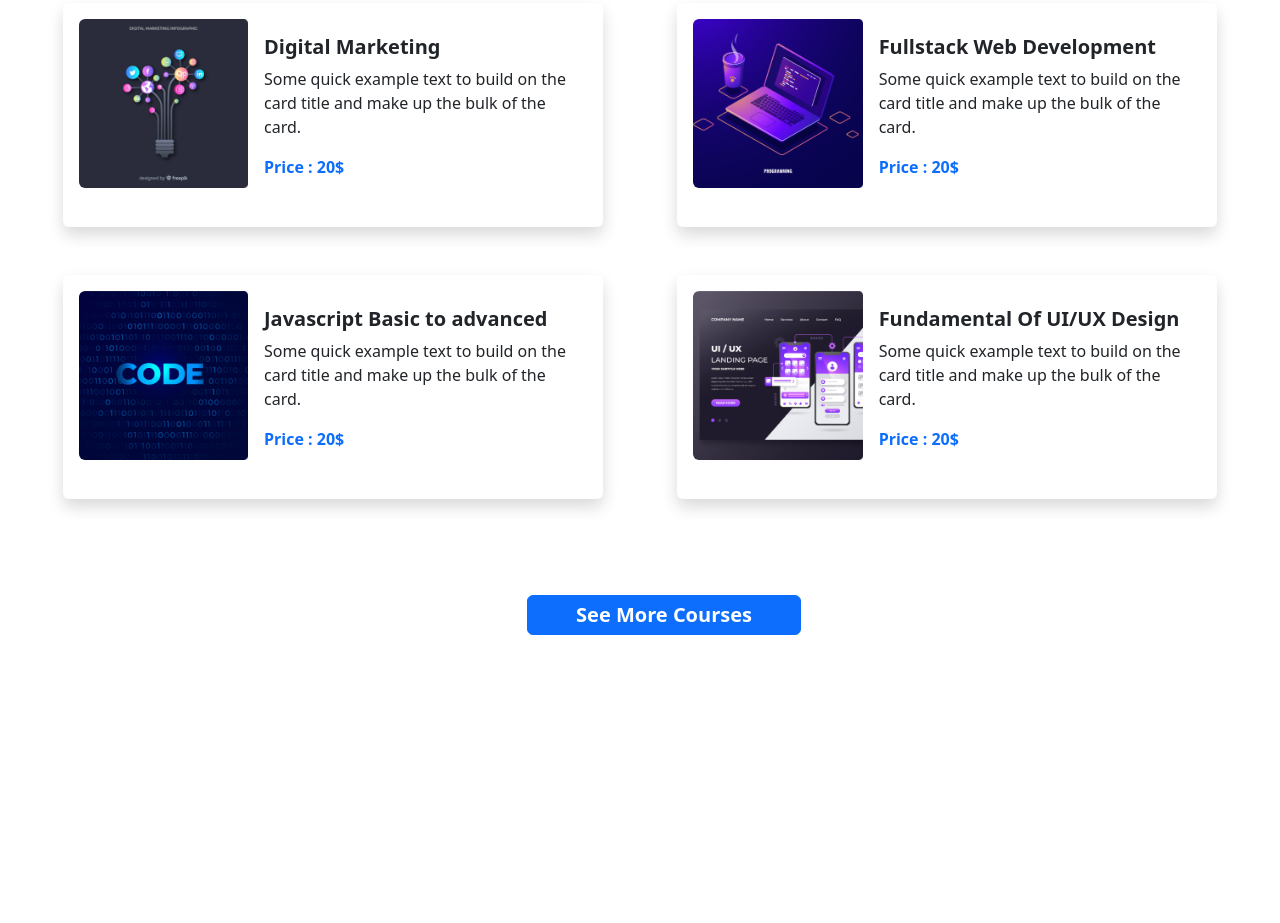
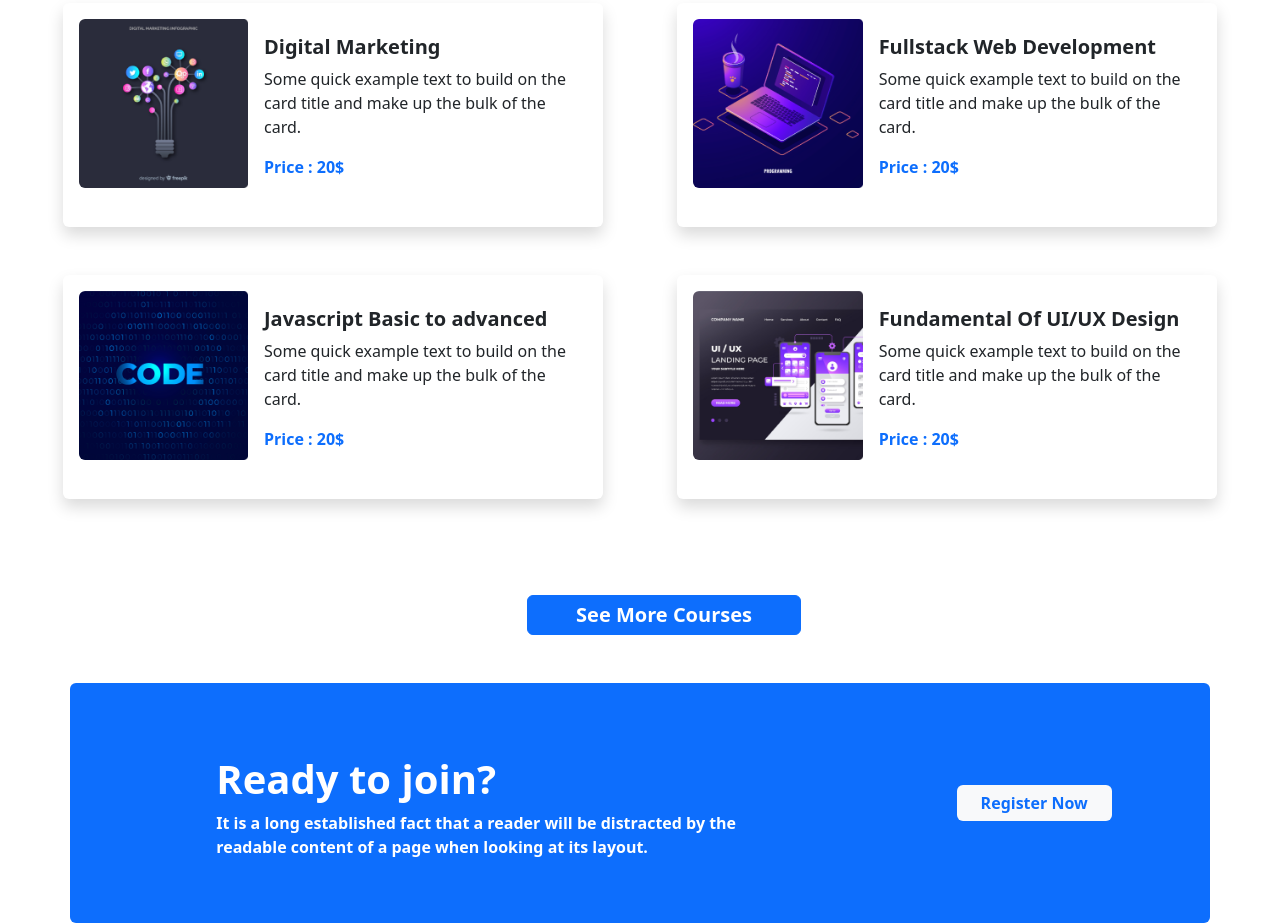
Before and after one commit to syful-abir/Bd-Tach, a plain HTML site: page index.html in a window 1280 px wide. Shown: the part 1265-2188 px from the top of the page. Before the commit the page ends 1900 px from the top, so only its background shows below. Drawn offline with nearby package versions, Linux system fonts and the light colour scheme.

Commit message:
from added

```diff
--- a/index.html
+++ b/index.html
@@ -193,6 +193,19 @@
       <button type="button" class="btn btn-primary btn-lg px-5 py-1 fw-semibold rounded">See More Courses</button>
     </div>
     <!-------------- Corses End ------------->
+
+    <!-------------- From start ------------->
+    <div class="bg-primary mt-5 container rounded d-flex justify-content-around height" style="height:15rem;">
+      <div class="p-5 mt-4">
+        <h1 class="fw-bold text-white">Ready to join?</h1>
+      <p class="text-white fw-semibold">It is a long established fact that a reader will be distracted by the<br>
+        readable content of a page when looking at its layout.</p>
+    </div>
+    <div class="d-flex align-items-center">
+      <button type="button" class="btn btn-outline-primary bg-light px-4 border-0 fw-bold">Register Now</button>
+    </div>
+      </div>
+    <!-------------- From end ------------->
     <script src="https://cdn.jsdelivr.net/npm/bootstrap@5.2.0/dist/js/bootstrap.bundle.min.js" integrity="sha384-A3rJD856KowSb7dwlZdYEkO39Gagi7vIsF0jrRAoQmDKKtQBHUuLZ9AsSv4jD4Xa" crossorigin="anonymous"></script>
   </body>
 </html>
```
